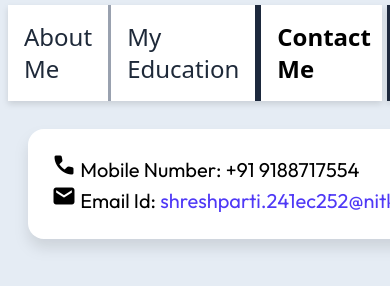
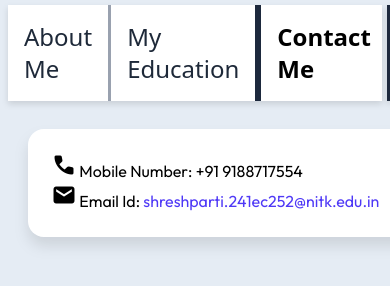
Before and after one commit to sp0663/sp0663.github.io, a plain HTML site: page contact.html in a window 390 px wide. Shown: the part 78-364 px from the top of the page. Drawn offline with nearby package versions, Linux system fonts and the light colour scheme.

Commit message:
Update contact.html

```diff
--- a/contact.html
+++ b/contact.html
@@ -49,7 +49,7 @@
       </div>
     </div>
     <div class="basis-3/4 m-5 md:m-12">
-      <div class="text-nowrap mx-2 p-6 rounded-2xl bg-white text-xl md:text-2xl font-outfit drop-shadow-xl min-w-[444px]">
+      <div class="text-nowrap mx-2 p-6 rounded-2xl bg-white text-4px md:text-2xl font-outfit drop-shadow-xl min-w-[444px]">
         <span class="material-symbols-outlined">call</span>
          Mobile Number: +91 9188717554<br>
         <span class="material-symbols-outlined">mail</span>
```
